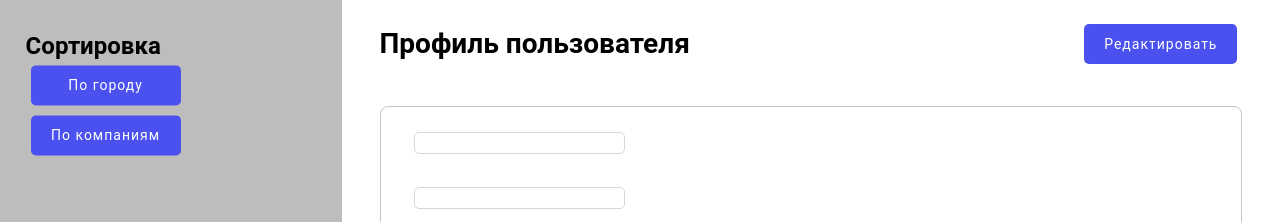
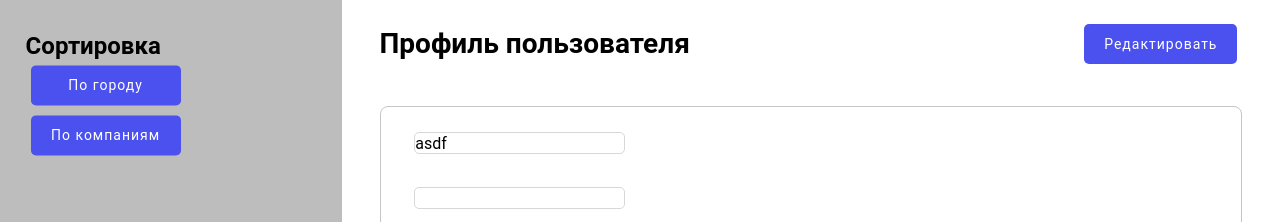
Before and after one commit to ArtemHard/person_list, a React (Create React App) app in the folder app/: page / in a window 1280 px wide. Shown: the top 222 px of the page. Built offline with nearby package versions, Linux system fonts and the light colour scheme; no server answers.

Commit message:
fix input color

```diff
--- a/app/src/pages/ProfilePage.tsx
+++ b/app/src/pages/ProfilePage.tsx
@@ -74,7 +74,7 @@ export const ProfilePage = () => {
       <Header textBtn='Редактировать' titleText='Профиль пользователя' />
       <FormWrapper>
         <Form>
-          <Input disabled={isDisabled} />
+          <Input value='asdf' />
           <Input />
           <Input disabled={isDisabled} />
         </Form>
```
